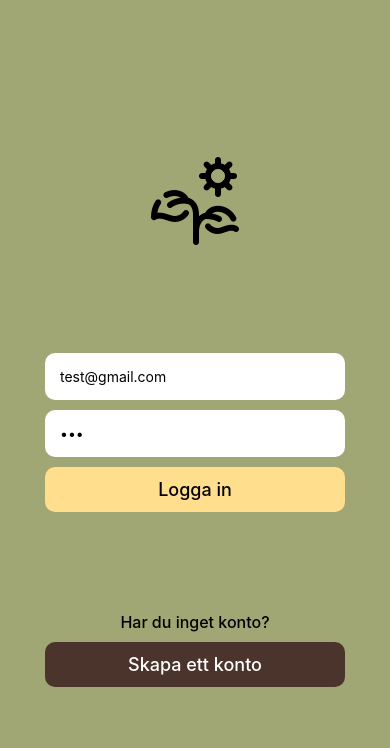
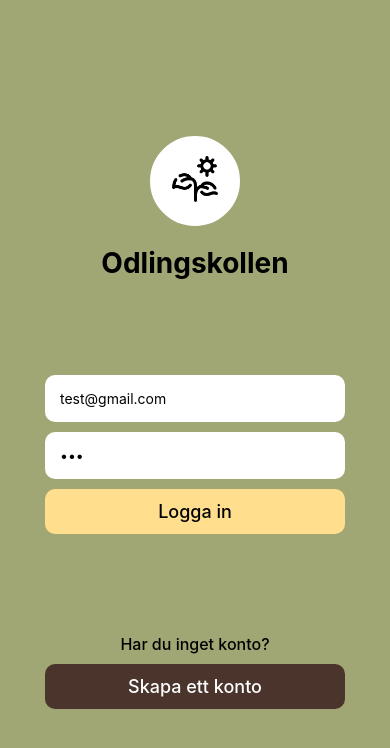
Before and after one commit to sandrakarlberg/Odlingskollen, a React Native app in the folder frontend-mobile/: screen /Login in a window 390 px wide. Shown: the top 748 px of the page. Built offline with nearby package versions, Linux system fonts and the light colour scheme.

Commit message:
Added title to login page

```diff
--- a/frontend-mobile/screens/Login.jsx
+++ b/frontend-mobile/screens/Login.jsx
@@ -45,11 +45,16 @@ const Login = () => {
       accessible={true}
       accessibilityLabel="Inloggningsskärm"
     >
-      <Image
-        source={require("../assets/icon-plant.png")}
-        style={styles.icon}
-        accessibilityLabel="Appens ikon, en planta"
-      />
+      <View style={styles.header}>
+        <View style={styles.iconWrapper}>
+          <Image
+            source={require("../assets/icon-plant.png")}
+            style={styles.icon}
+            accessibilityLabel="Appens ikon, en planta"
+          />
+        </View>
+        <Text style={styles.headerText}>Odlingskollen</Text>
+      </View>
       <View accessible={true}>
         <TextInput
           placeholder="E-post"
@@ -104,6 +109,15 @@ const styles = StyleSheet.create({
     alignItems: "center",
     backgroundColor: lightTheme.primary,
   },
+  header: {
+    marginBottom: 70,
+    alignItems: "center",
+  },
+  headerText: {
+    fontSize: 28,
+    fontWeight: "bold",
+    marginBottom: 25,
+  },
   input: {
     backgroundColor: lightTheme.secondary,
     borderRadius: 10,
@@ -124,7 +138,18 @@ const styles = StyleSheet.create({
     fontSize: 16,
     fontWeight: 500,
   },
+  iconWrapper: {
+    backgroundColor: "#FFFFFF",
+    borderColor: "#FFFFFF",
+    borderWidth: 10,
+    borderRadius: 100,
+    padding: 10,
+    justifyContent: "center",
+    alignItems: "center",
+    marginBottom: 20,
+  },
   icon: {
-    marginBottom: 100,
+    width: 50,
+    height: 50,
   },
 });
```
